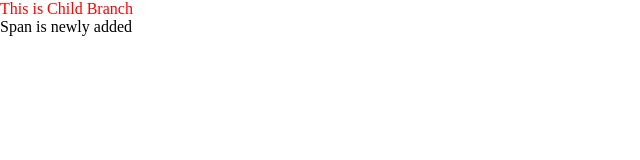
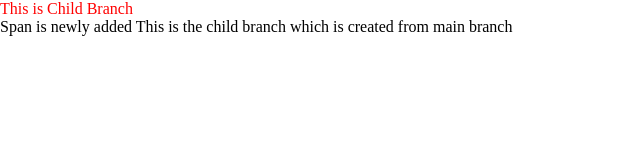
Before and after one commit to vijay2579/aurelia-batch-1, a plain HTML site: page index.html in a window 1280 px wide. Shown: the whole page, without its empty margins (0-640 px from the left). Drawn offline with nearby package versions, Linux system fonts and the light colour scheme; files that its build step writes are made by us from their sources.

Commit message:
child branch changes

```diff
--- a/index.html
+++ b/index.html
@@ -7,6 +7,7 @@
     <div class="container">
       <p>This is Child Branch</p>
       <span>Span is newly added</span>
+      <span>This is the child branch which is created from main branch</span>
     </div>
   </body>
 </html>
```
